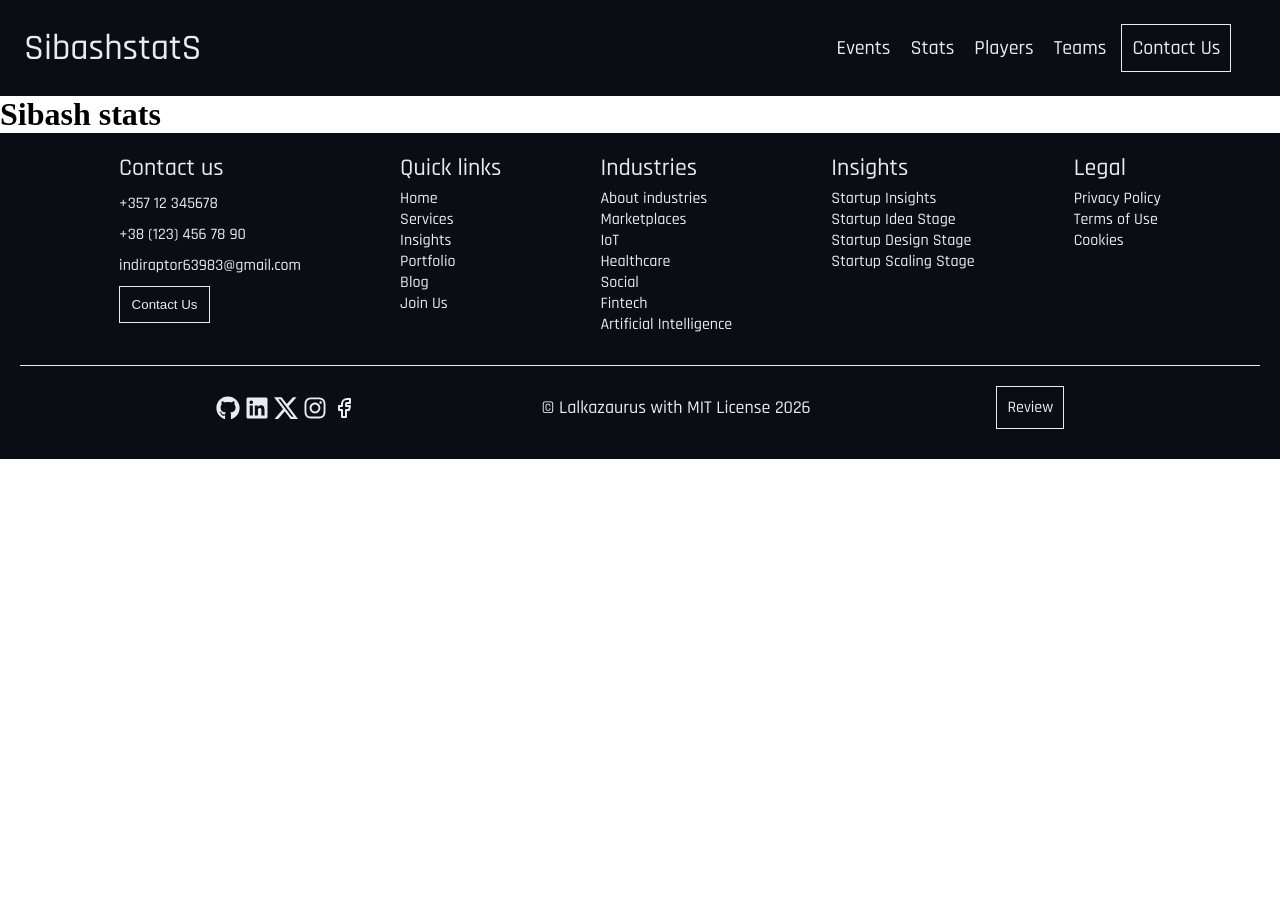
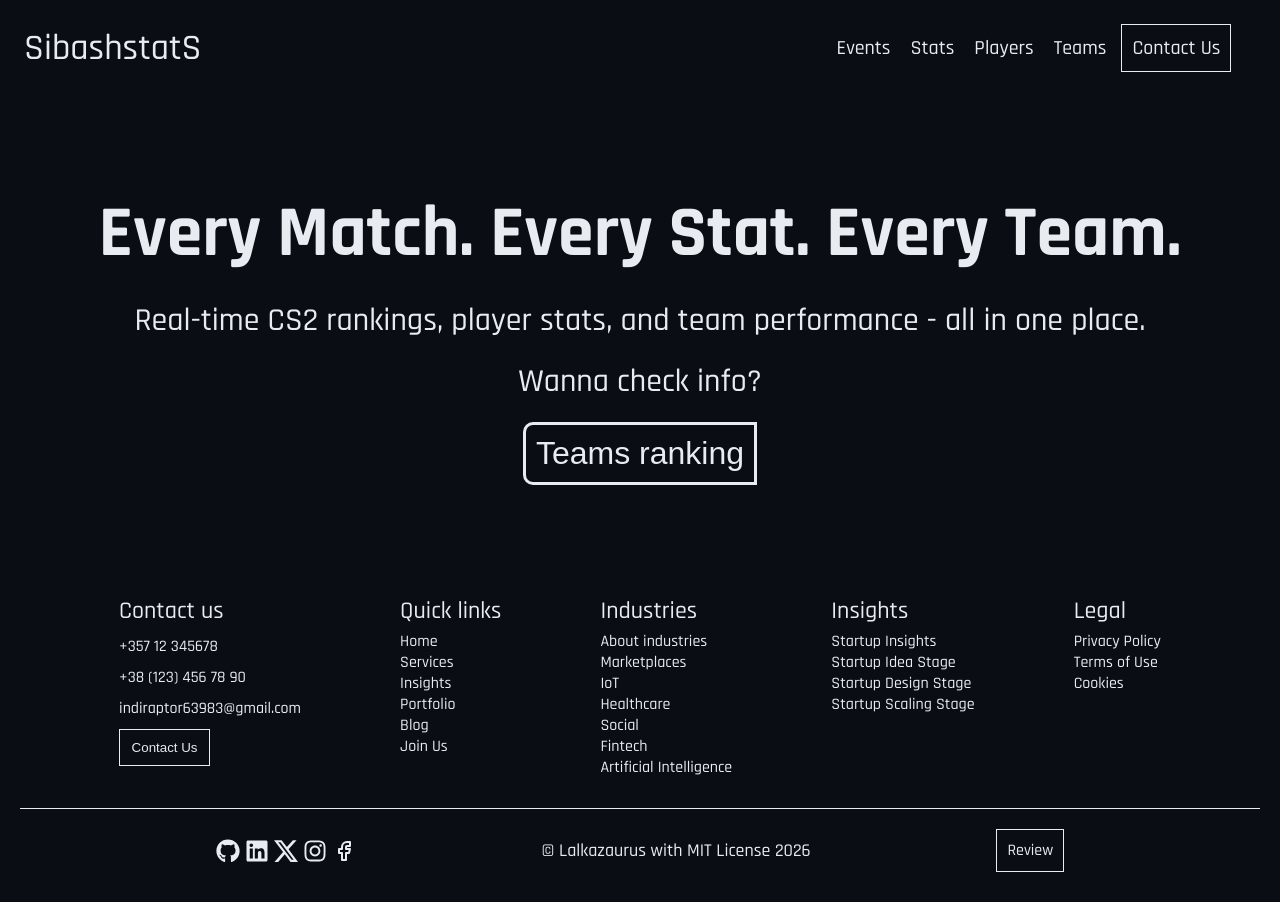
Before and after one commit to lalkazaurus/sibash-stats, a React (Vite) app in the folder client/: page / in a window 1280 px wide. Before the commit the page ends 800 px from the top, so only its background shows below. Built offline with nearby package versions, Linux system fonts and the light colour scheme.

Commit message:
Main page update

```diff
--- a/client/src/layouts/Footer/Footer.module.scss
+++ b/client/src/layouts/Footer/Footer.module.scss
@@ -37,7 +37,7 @@
 }
 
 .contactButton:hover {
-    color: var(--text-secondary);
+    background-color: var(--bg-dropdown-hover);
     cursor: pointer;
 }
 
@@ -67,8 +67,7 @@
     }
 
     button:hover {
-        color: var(--text-secondary);
-        background-color: var(--bg-surface);
+        background-color: var(--bg-dropdown-hover);
         cursor: pointer;
     }
 }
--- /dev/null
+++ b/client/src/pages/MainPage/MainPage.module.scss
@@ -0,0 +1,35 @@
+.titleBlock {
+    width: 100vw;
+    min-height: 60vh;
+    background-color: var(--bg-primary);
+    color: var(--text-primary);
+    display: flex;
+    justify-content: center;
+    align-items: center;
+    flex-direction: column;
+    font-family: var(--font-display);
+    gap: 20px;
+
+    h1 {
+        font-size: 72px;
+    }
+
+    p {
+        font-size: 32px;
+    }
+
+    button {
+        background-color: var(--bg-primary);
+        color: var(--text-primary);
+        border: 3px solid var(--text-primary);
+        font-size: 32px;
+        padding: 10px;
+        border-radius: 10px 0px 0px 10px;
+        transition: 0.3s ease all;
+        cursor: pointer;
+    }
+
+    button:hover {
+        background-color: var(--bg-dropdown-hover);
+    }
+}
--- a/client/src/pages/MainPage/MainPage.tsx
+++ b/client/src/pages/MainPage/MainPage.tsx
@@ -1,5 +1,12 @@
+import styles from "./MainPage.module.scss"
+
 export default function MainPage() {
-    return <>
-        <h1>Sibash stats</h1>
-    </>
+    return <div className="container">
+        <div className={styles.titleBlock}>
+            <h1>Every Match. Every Stat. Every Team.</h1>
+            <p>Real-time CS2 rankings, player stats, and team performance - all in one place.</p>
+            <p>Wanna check info?</p>
+            <button>Teams ranking</button>
+        </div>
+    </div>
 }
```
Also changed, not shown: client/src/pages/MainPage/MainPage.module.css (deleted).
